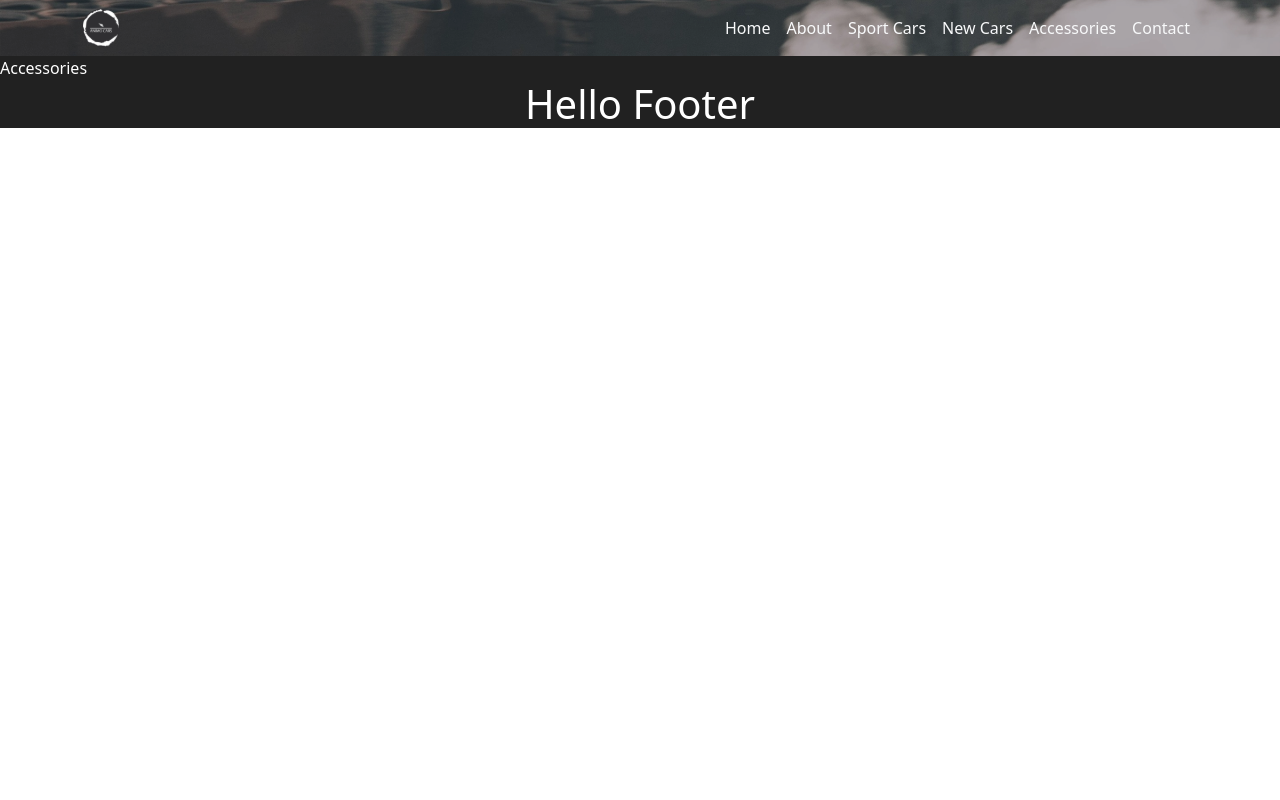
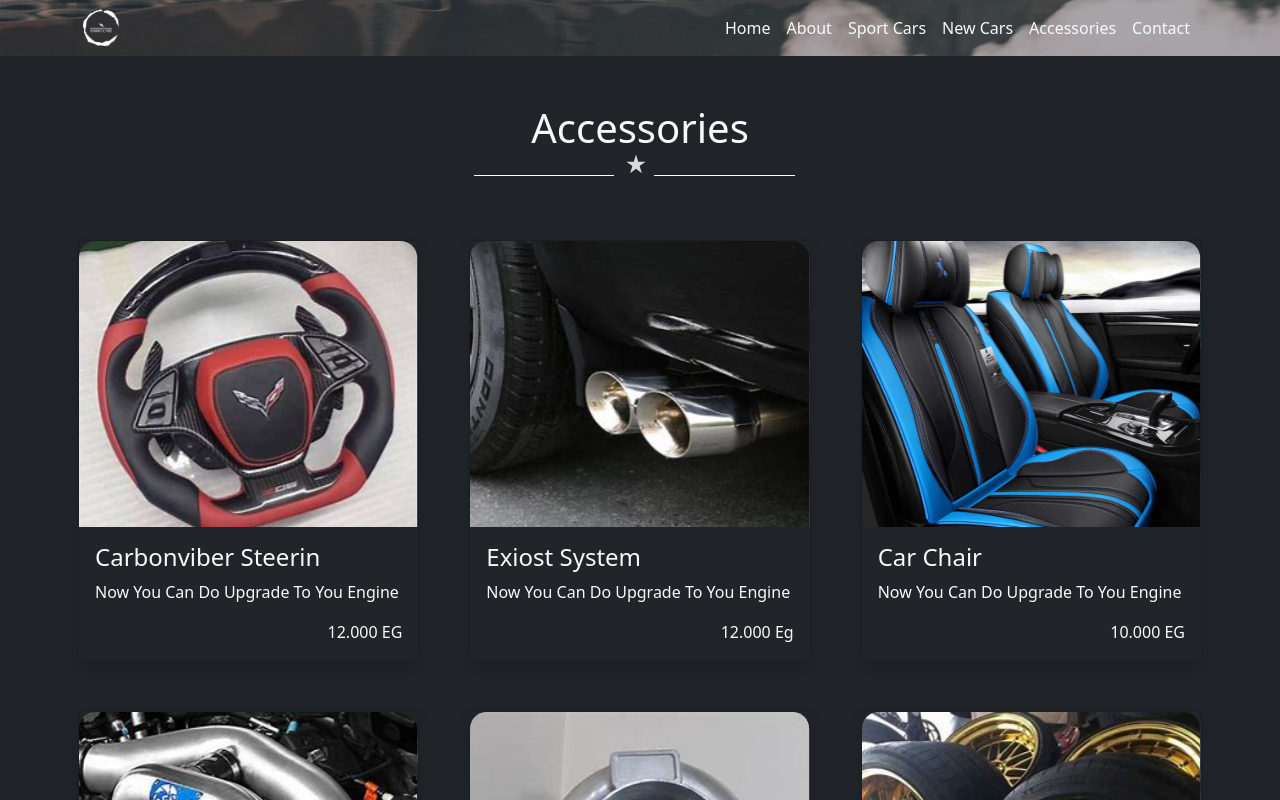
Before and after one commit to AL-Shimaa-Jamal/Amino-Cars, a Vue app in the folder templet1/: page /accessories in a window 1280 px wide. Shown: the top 800 px of the page. Built offline with nearby package versions, Linux system fonts and the light colour scheme.

Commit message:
add accessories page

```diff
--- a/templet1/src/views/AccessPage.vue
+++ b/templet1/src/views/AccessPage.vue
@@ -1,5 +1,178 @@
 <template>
-    <div>
-        Accessories
+  <div class="main text-capitalize bg-dark position-relative overflow-hidden text-light">
+    <div class="title text-center pt-4">
+      <h1 class="text-center p-4">
+        accessories
+        <span>
+          <img src="/Star 3.svg" alt="star" />
+        </span>
+      </h1>
     </div>
+    <!-- new cars images -->
+    <section class="container mt-5 p-2">
+      <!-- cars images -->
+      <div class="card-grid">
+        <!-- images cards -->
+        <div v-for="(card, i) in cars" :key="i" class="card shadow bg-dark text-light">
+          <div class="card-image">
+            <img :src="card.image" alt="cars" />
+          </div>
+          <div class="card-body">
+            <h4>{{ card.title }}</h4>
+            <p>{{ card.description }}</p>
+            <div class="text-end">{{ card.price }}</div>
+          </div>
+        </div>
+      </div>
+    </section>
+  </div>
 </template>
+
+  <script>
+export default {
+  data() {
+    return {
+      cars: [
+        {
+          id: 1,
+          image: '/acc (1).svg',
+          title: ' carbonviber steerin',
+          description: 'now you can do upgrade to you engine',
+          price: '12.000  EG'
+        },
+        {
+          id: 2,
+          image: '/acc (2).svg',
+          title: 'exiost system',
+          description: 'now you can do upgrade to you engine',
+          price: '12.000 eg'
+        },
+        {
+          id: 3,
+          image: '/acc (3).svg',
+          title: 'car chair',
+          description: 'now you can do upgrade to you engine',
+          price: '10.000 EG'
+        },
+        {
+          id: 4,
+          image: '/acc  (4).svg',
+          title: 'intake cold',
+          description: 'now you can do upgrade to you engine',
+          price: '400.00 EG'
+        },
+        {
+          id: 5,
+          image: '/acc  (5).svg',
+          title: 'turbo 3.1 bar',
+          description: 'now you can do upgrade to you engine',
+          price: '33.000 EG'
+        },
+        {
+          id: 6,
+          image: '/acc  (6).svg',
+          title: 'bbs tire',
+          description: 'now you can do upgrade to you engine',
+          price: '16.000 EG'
+        },
+        {
+          id: 7,
+          image: '/acc (1).svg',
+          title: ' carbonviber steerin',
+          description: 'now you can do upgrade to you engine',
+          price: '12.000  EG'
+        },
+        {
+          id: 8,
+          image: '/acc (2).svg',
+          title: 'exiost system',
+          description: 'now you can do upgrade to you engine',
+          price: '12.000 eg'
+        }
+      ]
+    }
+  }
+}
+</script>
+
+  <style scoped>
+.main {
+  height: 100%;
+  text-transform: capitalize;
+}
+
+.title,
+h1 {
+  position: relative;
+  overflow: hidden;
+}
+.title img {
+  position: absolute;
+  width: 20px;
+  transform: translate(30%, 90%);
+  bottom: 20%;
+  right: 50%;
+}
+h1::after {
+  content: '';
+  width: 11%;
+  background-color: white;
+  height: 1px;
+  position: absolute;
+  top: 99%;
+  right: 52%;
+}
+
+h1::before {
+  content: '';
+  width: 11%;
+  background-color: white;
+  height: 1px;
+  position: absolute;
+  top: 99%;
+  right: 37.9%;
+}
+
+.card-grid {
+  display: grid;
+  grid-template-columns: repeat(auto-fit, minmax(250px, 1fr));
+  gap: 50px;
+  justify-content: center;
+  align-items: center;
+}
+
+.card {
+  transition: all 0.4s linear;
+}
+
+.card-image img {
+  width: 100%;
+  height: auto;
+}
+
+.card:hover {
+  cursor: pointer;
+  box-shadow: 2px 2px 10px rgb(170, 170, 170) !important;
+  border: 1px solid gray;
+}
+
+.btn:hover {
+  color: black !important;
+}
+
+@media screen and (max-width: 1200px) {
+  .title img {
+    display: none;
+  }
+
+  h1::after {
+    content: '';
+    width: 0%;
+  }
+
+  h1::before {
+    content: '';
+    width: 0%;
+  }
+}
+</style>
```
